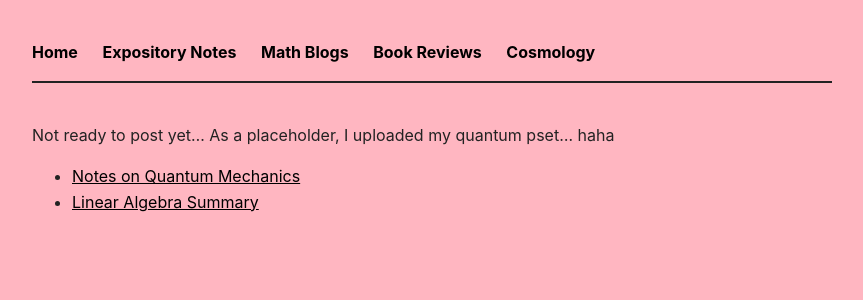
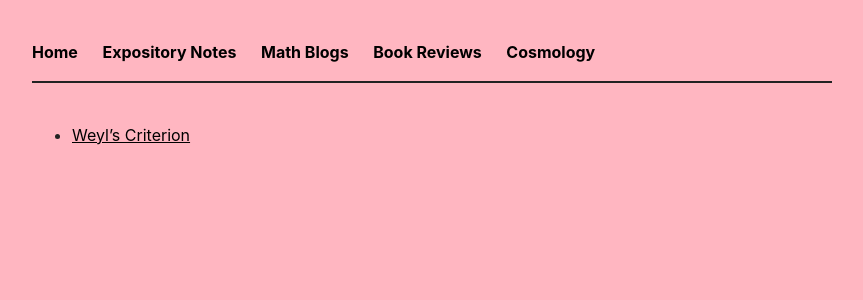
Before and after one commit to KatherineHChoi/katherinehchoi.github.io, a Jekyll site: the page built from notes.md, in a window 1280 px wide. Shown: the top 300 px of the page, without its empty margins (208-1071 px from the left). Built offline with Jekyll 4.4.1, drawn with Linux system fonts in a browser that asks for light colours.

Commit message:
Update notes.md

```diff
--- a/notes.md
+++ b/notes.md
@@ -3,7 +3,6 @@ layout: default
 title: Expository Notes
 ---
 
-Not ready to post yet... As a placeholder, I uploaded my quantum pset... haha
 
-* [Notes on Quantum Mechanics](/pdfs/quantum-notes.pdf)
-* [Linear Algebra Summary](/pdfs/linalg-notes.pdf)
+
+* [Weyl's Criterion](/pdfs/weyls_criterion.pdf)
```
